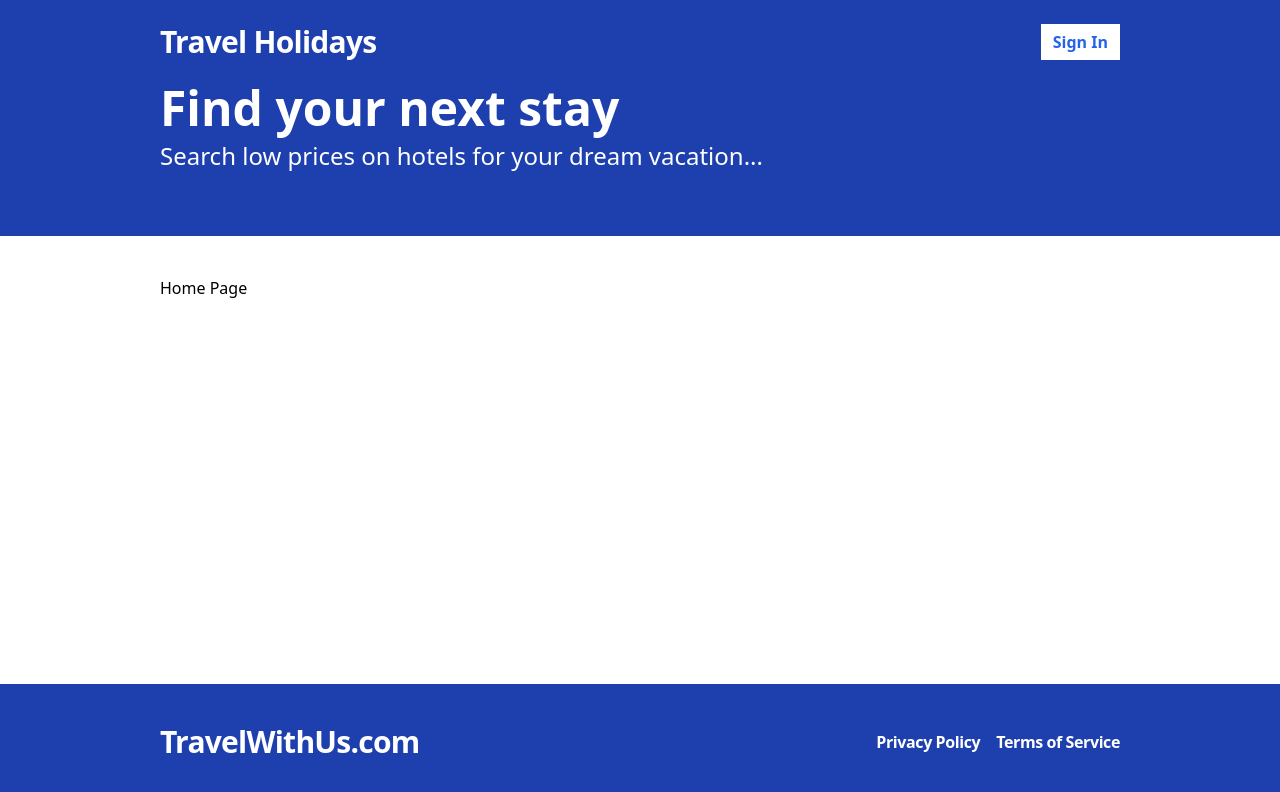
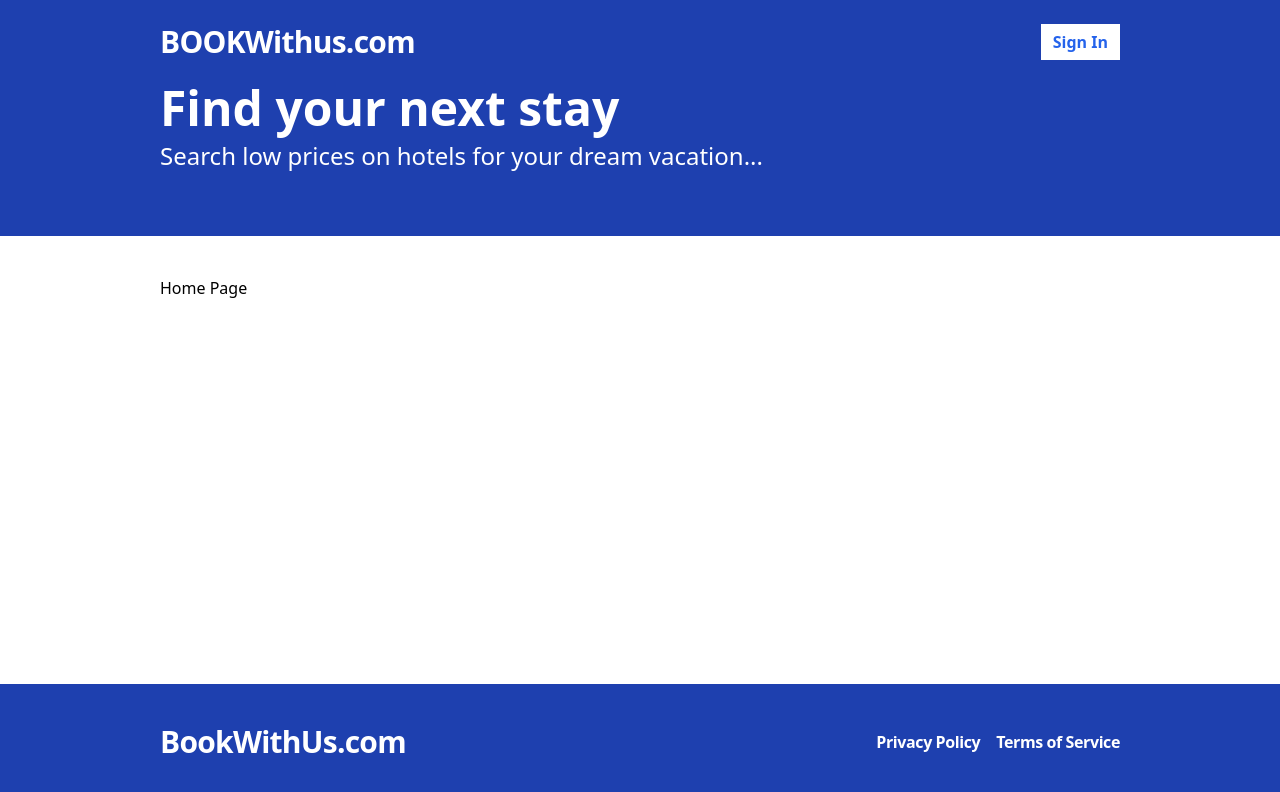
Before and after one commit to ATOL07/hotel_book, a React (Vite) app in the folder frontend/: page / in a window 1280 px wide. Shown: the top 792 px of the page. Built offline with nearby package versions, Linux system fonts and the light colour scheme; no server answers.

Commit message:
logout-errors

```diff
--- a/frontend/src/components/Footer.tsx
+++ b/frontend/src/components/Footer.tsx
@@ -3,7 +3,7 @@ const Footer = () => {
       <div className="bg-blue-800 py-10">
         <div className="container mx-auto flex justify-between items-center">
           <span className="text-3xl text-white font-bold tracking-tight">
-          TravelWithUs.com
+          BookWithUs.com
           </span>
           <span className="text-white font-bold tracking-tight flex gap-4">
             <p className="cursor-pointer">Privacy Policy</p>
--- a/frontend/src/components/Header.tsx
+++ b/frontend/src/components/Header.tsx
@@ -10,7 +10,7 @@ const Header = () => {
     <div className="bg-blue-800 py-6">
       <div className="container mx-auto flex justify-between">
         <span className="text-3xl text-white font-bold tracking-tight">
-          <Link to="/">Travel Holidays</Link>
+          <Link to="/">BOOKWithus.com</Link>
         </span>
         <span className="flex space-x-2">
           {isLoggedIn ? (
```
